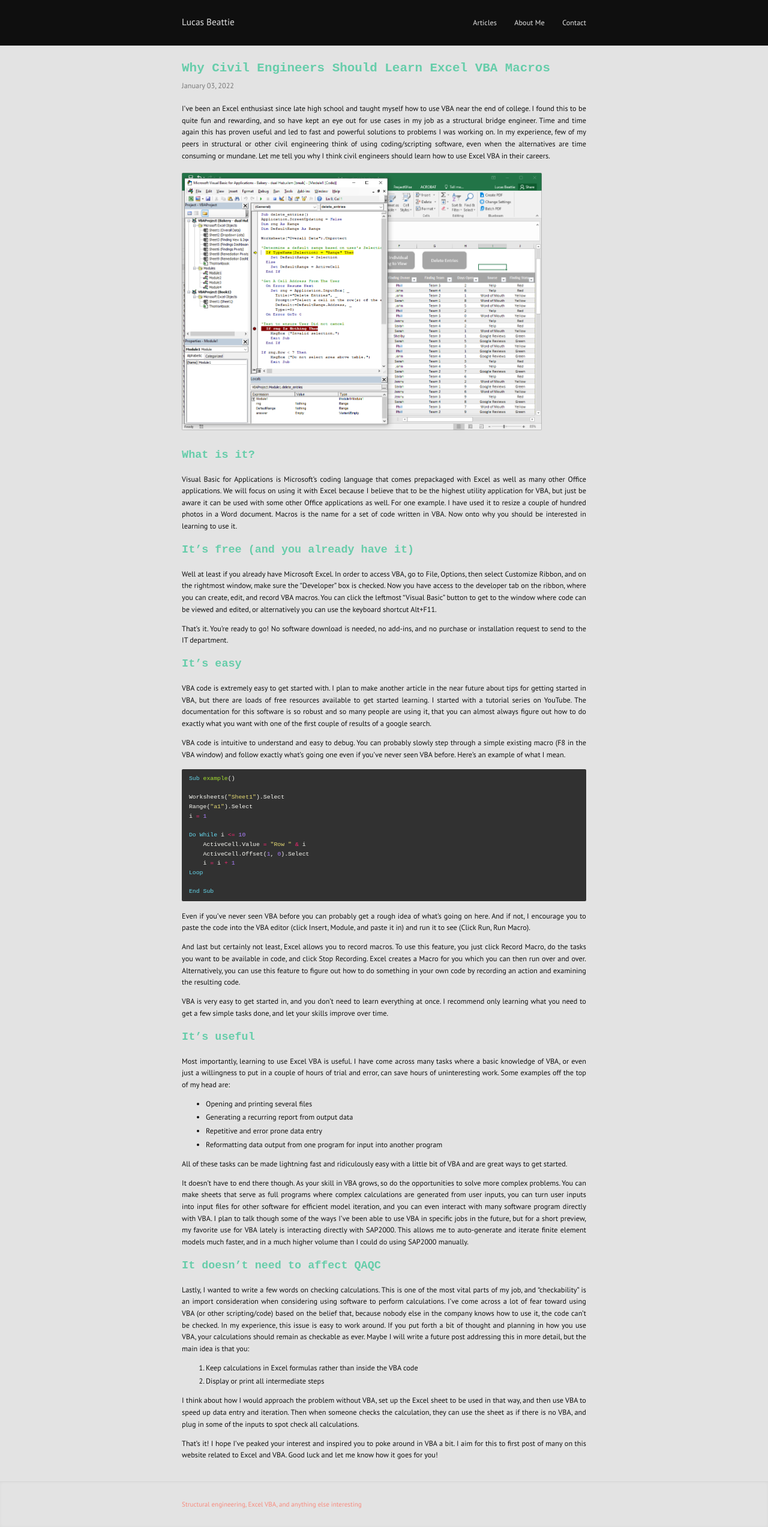
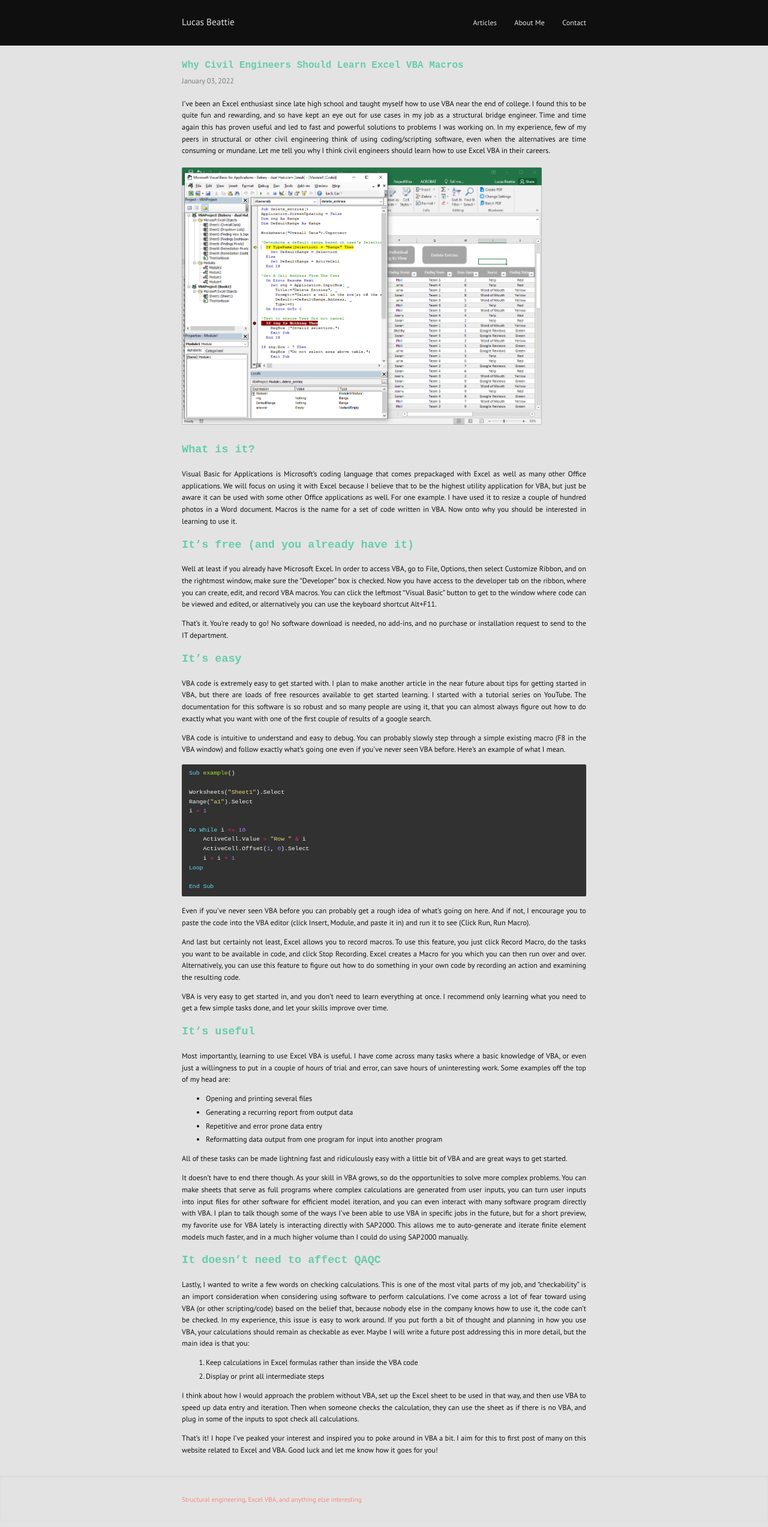
Before and after one commit to labeattie/lucasbeattiedotcom, a Jekyll site: the page built from _posts/2022-01-03-why-civil-engineers-vba.md, in a window 1280 px wide. Shown: the whole page at 60% size. Built offline with Jekyll 4.4.1, drawn with Linux system fonts in a browser that asks for light colours.

Commit message:
header fonts

```diff
--- a/_sass/layout.sass
+++ b/_sass/layout.sass
@@ -18,11 +18,11 @@ article header
   margin-bottom: 1.5em
 
 article header h1
-  font-size: 1.7em
+  font-size: 1.3em
   margin: 0 0 .1em
 
 article header h2
-  font-size: 1.3em
+  font-size: 1.0em
 
 nav
   margin: .5em -1.2em
```
